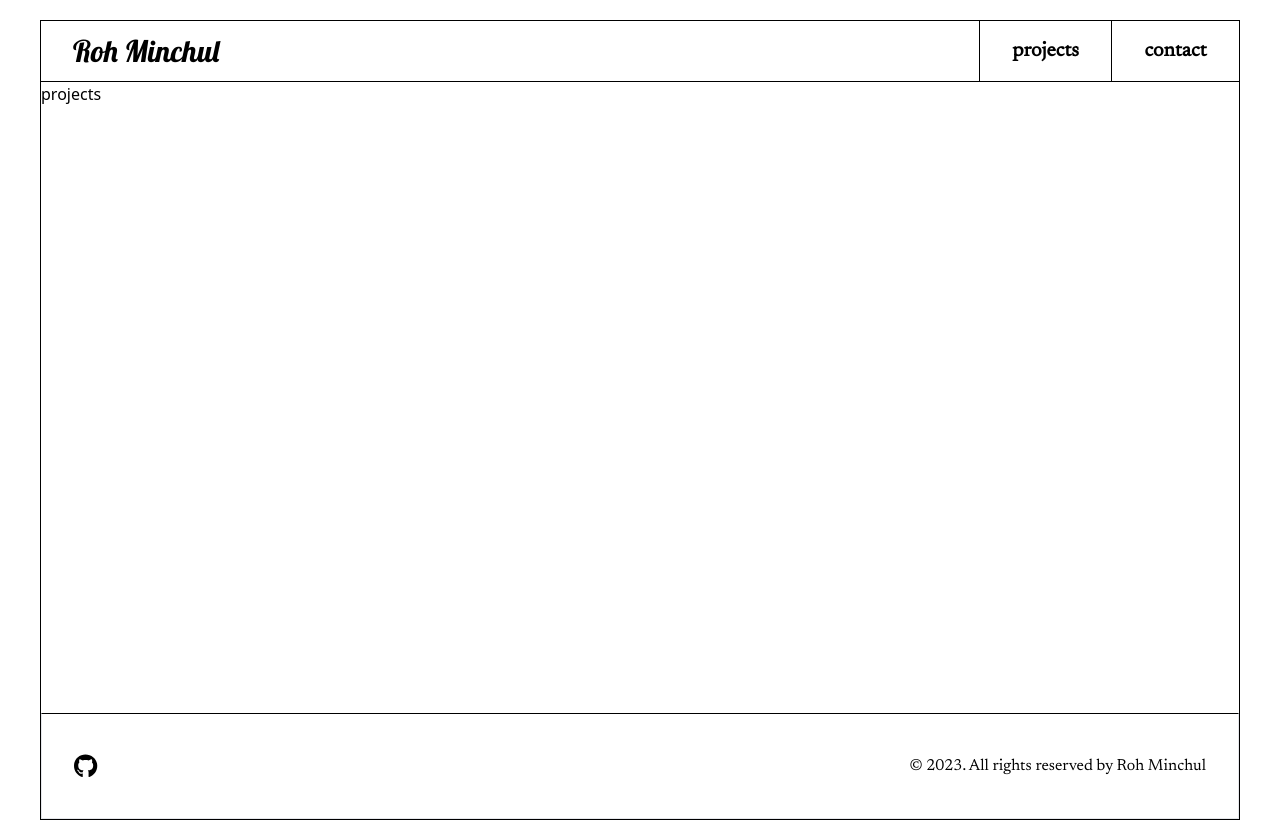
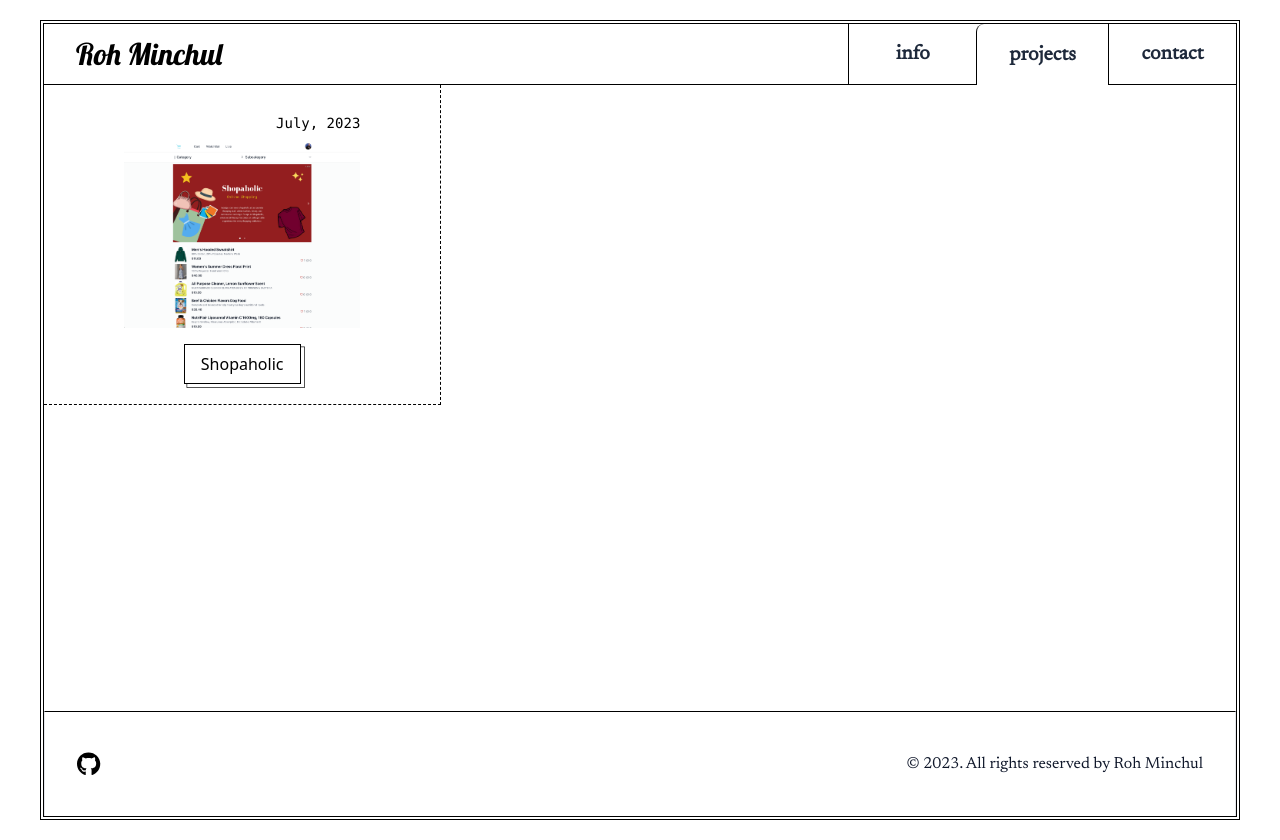
Before and after one commit to Peter-Roh/homepage, a React (Vite) app: page /projects in a window 1280 px wide. Built offline with nearby package versions, Linux system fonts and the light colour scheme.

Commit message:
renew homepage with react with vite

```diff
--- a/src/App.tsx
+++ b/src/App.tsx
@@ -1,7 +1,9 @@
 import { Routes, Route } from "react-router-dom";
 import Layout from "./components/Layout";
 import Home from "./pages/Home";
+import Info from "./pages/Info";
 import Projects from "./pages/Projects";
+import Shopaholic from "./pages/Shopaholic";
 import Contact from "./pages/Contact";
 import NotFound from "./pages/404";
 
@@ -11,7 +13,9 @@ function App() {
       <Routes>
         <Route element={<Layout />}>
           <Route path="/" index element={<Home />} />
+          <Route path="/info" index element={<Info />} />
           <Route path="/projects" element={<Projects />} />
+          <Route path="/projects/shopaholic" element={<Shopaholic />} />
           <Route path="/contact" element={<Contact />} />
         </Route>
         <Route path="/*" element={<NotFound />} />
--- a/src/components/Footer.tsx
+++ b/src/components/Footer.tsx
@@ -7,15 +7,15 @@ function Footer() {
 
   return (
     <>
-      <footer className="mt-auto grid grid-rows-2 gap-y-4 lg:flex lg:items-center lg:justify-between border border-t-black px-8 py-10">
+      <footer className="mt-auto grid grid-rows-2 gap-y-4 lg:flex lg:items-center lg:justify-between border border-b-0 border-t-black px-8 py-10">
         <nav>
           <ul className="flex">
-            <li className="">
+            <li>
               <FooterIcon url={GITHUB_URL} icon={faGithub} />
             </li>
           </ul>
         </nav>
-        <p className="font-newsreader flex items-center justify-end lg:justify-center">
+        <p className="font-newsreader text-slate-900 flex items-center justify-end lg:justify-center">
           © 2023. All rights reserved by Roh Minchul
         </p>
       </footer>
--- a/src/components/Header.tsx
+++ b/src/components/Header.tsx
@@ -1,11 +1,13 @@
-import { Link } from "react-router-dom";
+import { Link, useLocation } from "react-router-dom";
 
 function Header() {
   console.log("i am header");
+  const location = useLocation();
   return (
     <>
-      <header className="flex items-center border-x-0 border-y-0 border-b-[1px] border-b-black">
-        <div className="flex-grow font-lobster text-2xl lg:text-3xl pl-8 hover:animate-custom-bounce">
+      <header className="flex items-center border-x-0 border-y-0 border-b-[1px] border-b-black lg:border-b-0">
+        <div className="py-3 flex-grow lg:border-b-[1px] lg:border-b-black">
+          <div className="w-fit font-lobster text-2xl lg:text-3xl ml-8 hover:animate-custom-bounce">
             <Link
               to="/"
               className="rounded-md focus:outline-none focus:ring-2 focus:ring-offset-2 focus:ring-rose-600"
@@ -13,7 +15,8 @@ function Header() {
               Roh Minchul
             </Link>
           </div>
-        <button className="lg:hidden border-x-0 border-y-0 border-l-[1px] border-l-black h-12 w-12 flex-x-center focus:outline-none focus:ring-2  focus:ring-rose-600">
+        </div>
+        <button className="lg:hidden border-x-0 border-y-0 border-l-[1px] border-l-black h-14 w-14 flex-x-center focus:outline-none focus:ring-2  focus:ring-rose-600">
           <svg
             fill="none"
             className="icon"
@@ -32,10 +35,34 @@ function Header() {
         </button>
         <nav className="hidden lg:block">
           <ul className="flex">
-            <Link className="header-nav-li" to="/projects">
+            <Link
+              className={`header-nav-li ${
+                location.pathname === "/info"
+                  ? "rounded-tl-lg"
+                  : "!border-b-[1px] border-b-black"
+              }`}
+              to="/info"
+            >
+              <li>Info</li>
+            </Link>
+            <Link
+              className={`header-nav-li ${
+                location.pathname.startsWith("/projects")
+                  ? "rounded-tl-lg"
+                  : "!border-b-[1px] border-b-black"
+              }`}
+              to="/projects"
+            >
               <li>Projects</li>
             </Link>
-            <Link className="header-nav-li" to="/contact">
+            <Link
+              className={`header-nav-li ${
+                location.pathname === "/contact"
+                  ? "rounded-tl-lg"
+                  : "!border-b-[1px] border-b-black"
+              }`}
+              to="/contact"
+            >
               <li>Contact</li>
             </Link>
           </ul>
--- a/src/components/Layout.tsx
+++ b/src/components/Layout.tsx
@@ -7,7 +7,7 @@ function Layout() {
   return (
     <>
       <div className="page-full">
-        <div className="flex-y min-h-screen lg:border lg:border-black lg:mx-10 lg:my-5">
+        <div className="flex-y min-h-screen lg:border-double lg:border-4 lg:border-black lg:mx-10 lg:my-5">
           <Header />
           <div className="overflow-scroll">
             <Outlet />
--- /dev/null
+++ b/src/components/Project.tsx
@@ -0,0 +1,26 @@
+import { Link } from "react-router-dom";
+
+type ProjectProps = {
+  date: string;
+  title: string;
+  img: string;
+  link: string;
+};
+
+function Project({ date, title, img, link }: ProjectProps) {
+  return (
+    <>
+      <div className="font-mono text-sm mb-2 ml-auto">{date}</div>
+      <div>
+        <img src={img} alt="project" className="object-contain max-h-52" />
+      </div>
+      <Link to={link} className="mt-6 focus:outline-none">
+        <span className="button">
+          <span className="group-hover:hidden">{title}</span>
+        </span>
+      </Link>
+    </>
+  );
+}
+
+export default Project;
--- a/src/index.css
+++ b/src/index.css
@@ -19,9 +19,17 @@
 }
 
 .header-nav-li {
-  @apply px-8 py-4 border-x-0 border-y-0 border-l-[1px] border-l-black min-w-[8rem] flex-x-center text-center font-newsreader font-bold text-xl hover:bg-black hover:text-white cursor-pointer lowercase focus:outline-none focus:ring-2  focus:ring-rose-600;
+  @apply px-8 py-4 border-x-0 border-y-0 border-l-[1px] border-l-black min-w-[8rem] flex-x-center text-center font-newsreader font-bold text-xl text-slate-800 hover:bg-black hover:text-white cursor-pointer lowercase focus:outline-none focus:ring-2  focus:ring-rose-600;
 }
 
 .icon {
   @apply h-6 w-6;
 }
+
+.grid-cell {
+  @apply border-dashed border-b-[1px] lg:border-l-[1px] border-b-black lg:border-l-black lg:last:border-r-[1px] last:border-b-0 lg:last:border-b-[1px] lg:last:border-r-black lg:[&:nth-child(3n+1)]:border-l-0 h-80 flex-y-center px-20;
+}
+
+.button {
+  @apply border border-black shadow-button-shadow group-hover:shadow-none px-4 py-2 group-hover:bg-rose-500 group-hover:border-rose-500 group-hover:text-white cursor-pointer group-hover:after:content-['read_more'] w-28 text-center ease-out duration-200;
+}
--- a/src/pages/404.tsx
+++ b/src/pages/404.tsx
@@ -1,7 +1,10 @@
 function NotFound() {
   return (
     <>
-      <div>404</div>
+      <div className="page-full flex-x-center">
+        <p className="mt-6 font-mono text-xl">OOPS! PAGE NOT FOUND</p>
+        <p className="font-mono font-bold text-9xl text-rose-500">404</p>
+      </div>
     </>
   );
 }
--- /dev/null
+++ b/src/pages/Info.tsx
@@ -0,0 +1,9 @@
+function Info() {
+  return (
+    <>
+      <div>info</div>
+    </>
+  );
+}
+
+export default Info;
--- a/src/pages/Projects.tsx
+++ b/src/pages/Projects.tsx
@@ -1,8 +1,22 @@
+import Project from "../components/Project";
+import Shopaholic from "../assets/shopaholic.png";
+
 function Projects() {
   console.log("i am project");
   return (
     <>
-      <div>projects</div>
+      <div>
+        <div className="grid grid-cols-1 lg:grid-cols-3">
+          <div className="grid-cell group">
+            <Project
+              date="July, 2023"
+              img={Shopaholic}
+              title="Shopaholic"
+              link="/projects/shopaholic"
+            />
+          </div>
+        </div>
+      </div>
     </>
   );
 }
--- /dev/null
+++ b/src/pages/Shopaholic.tsx
@@ -0,0 +1,9 @@
+function Shopaholic() {
+  return (
+    <>
+      <div>hi</div>
+    </>
+  );
+}
+
+export default Shopaholic;
--- a/tailwind.config.js
+++ b/tailwind.config.js
@@ -22,6 +22,10 @@ export default {
           },
         },
       },
+      boxShadow: {
+        "button-shadow":
+          "0.2rem 0.2rem 0 0 #fff, 0.2rem 0.2rem 0 0.04rem black",
+      },
     },
   },
   plugins: [],
```
Also changed, not shown: src/pages/Home.tsx (+95 -1 lines), 1 other file (tests, documents, lock files or other folders). Lines whose indentation alone changed are shown as unchanged.
